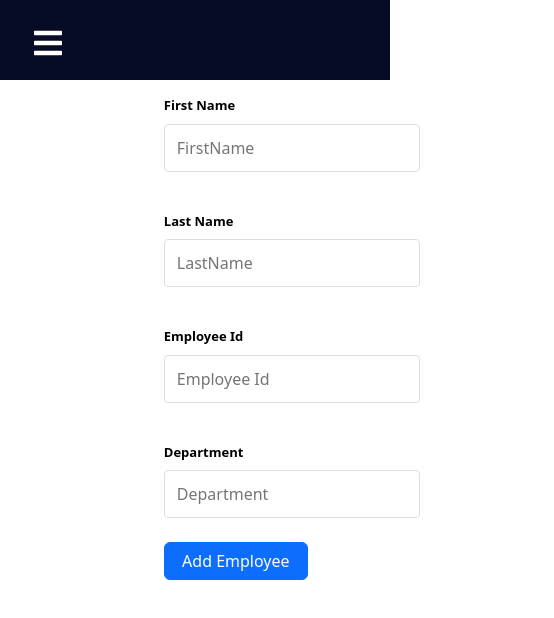
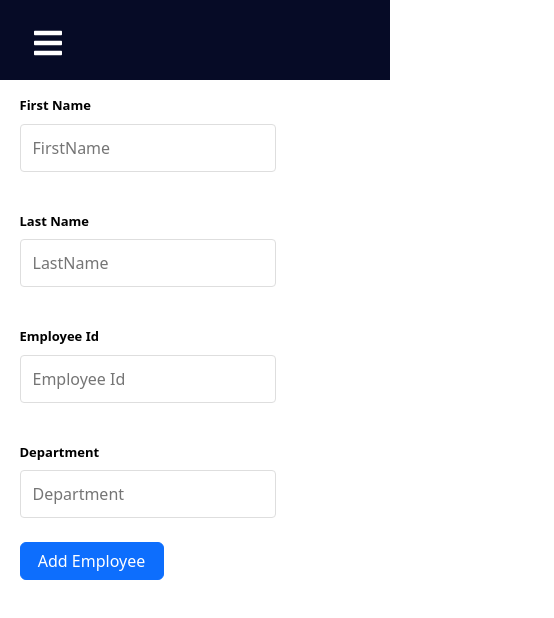
Before and after one commit to pappu-kumar-mahto/dashboard, a React (Create React App) app: page /addnewemployee in a window 390 px wide. Shown: the top 618 px of the page, 554 px wide, since content can reach past the window. Built offline with nearby package versions, Linux system fonts and the light colour scheme.

Commit message:
Project: EmployeeManagement: Add new Employee part updated.

```diff
--- a/src/components/Dashboard/AddNewEmployess/AddNewEmployee.css
+++ b/src/components/Dashboard/AddNewEmployess/AddNewEmployee.css
@@ -14,7 +14,7 @@
     .addNewEmpForm{
         position: relative;
         top:0rem;
-        left: 42%;
+        left: 5%;
         display: flex;
         flex-direction: column;
         align-items: start;
```
